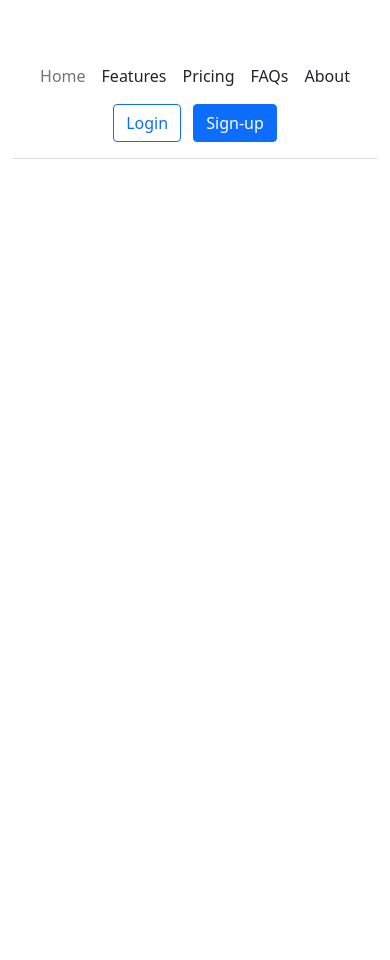
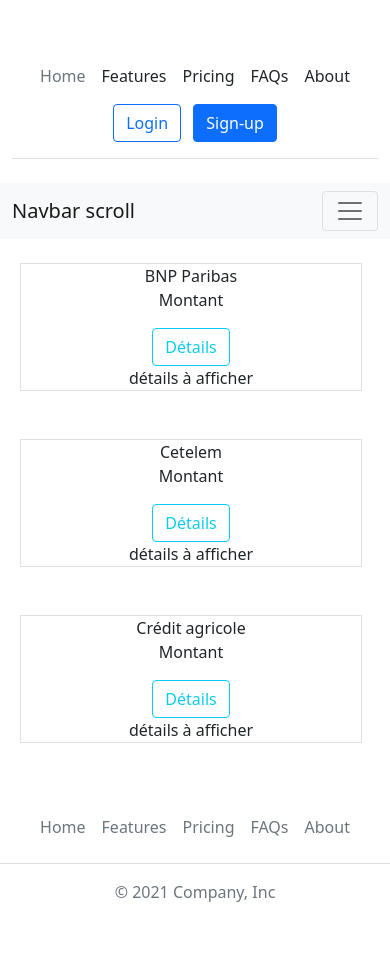
Before and after one commit to HugoDev12/MaBanque, a PHP site: page / in a window 390 px wide. Before the commit the page ends 159 px from the top, so only its background shows below. Run offline with PHP 8.4, Linux system fonts and the light colour scheme.

Commit message:
home page with 3 responsiv cards

```diff
--- a/css/main.css
+++ b/css/main.css
@@ -86,6 +86,14 @@ textarea {
 /* ==========================================================================
    Author's custom styles
    ========================================================================== */
+
+.btn-card{
+  width: auto;
+}
+
+
+
+
 
 /* ==========================================================================
    Helper classes
--- a/index.html
+++ b/index.html
@@ -18,7 +18,7 @@
 </head>
 
 <body>
-
+<!-- ########################################    Header    ################################## -->
   <div class="container">
     <header class="d-flex flex-wrap align-items-center justify-content-center justify-content-md-between py-3 mb-4 border-bottom">
       <a href="/" class="d-flex align-items-center col-md-3 mb-2 mb-md-0 text-dark text-decoration-none">
@@ -39,12 +39,77 @@
       </div>
     </header>
   </div>
+<!-- ########################################   Nav   ######################################### -->
+  <nav class="navbar navbar-expand-lg navbar-light bg-light">
+    <div class="container-fluid">
+      <a class="navbar-brand" href="#">Navbar scroll</a>
+      <button class="navbar-toggler" type="button" data-bs-toggle="collapse" data-bs-target="#navbarScroll" aria-controls="navbarScroll" aria-expanded="false" aria-label="Toggle navigation">
+        <span class="navbar-toggler-icon"></span>
+      </button>
+      <div class="collapse navbar-collapse" id="navbarScroll">
+        <ul class="navbar-nav me-auto my-2 my-lg-0 navbar-nav-scroll" style="--bs-scroll-height: 100px;">
+          <li class="nav-item">
+            <a class="nav-link active" aria-current="page" href="#">Home</a>
+          </li>
+          <li class="nav-item">
+            <a class="nav-link" href="#">Link</a>
+          </li>
+          <li class="nav-item dropdown">
+            <a class="nav-link dropdown-toggle" href="#" id="navbarScrollingDropdown" role="button" data-bs-toggle="dropdown" aria-expanded="false">
+              Link
+            </a>
+            <ul class="dropdown-menu" aria-labelledby="navbarScrollingDropdown">
+              <li><a class="dropdown-item" href="#">Action</a></li>
+              <li><a class="dropdown-item" href="#">Another action</a></li>
+              <li><hr class="dropdown-divider"></li>
+              <li><a class="dropdown-item" href="#">Something else here</a></li>
+            </ul>
+          </li>
+          <li class="nav-item">
+            <a class="nav-link disabled" href="#" tabindex="-1" aria-disabled="true">Link</a>
+          </li>
+        </ul>
+        <form class="d-flex">
+          <input class="form-control me-2" type="search" placeholder="Search" aria-label="Search">
+          <button class="btn btn-outline-success" type="submit">Search</button>
+        </form>
+      </div>
+    </div>
+  </nav>
+<!-- ####################################   Main    ################################################### -->
+<main class="container-fluid d-flex flex-column flex-lg-row justify-content-lg-around row">
+  <article class="border my-4 mx-2 text-center col-md-4 justify-content-center align-self-md-end col-lg-3">
+    <header>BNP Paribas</header>
+    <p>Montant</p>
+    <button type="button" class="btn btn-outline-info btn-card">Détails</button>
+    <div>détails à afficher</div>
+  </article>
+  <article class="border my-4 mx-2 text-center col-md-4 justify-content-center col-lg-3">
+    <header>Cetelem</header>
+    <p>Montant</p>
+    <button type="button" class="btn btn-outline-info btn-card">Détails</button>
+    <div>détails à afficher</div>
+  </article>
+  <article class="border my-4 mx-2 text-center col-md-4 justify-content-center align-self-md-end col-lg-3">
+    <header>Crédit agricole</header>
+    <p>Montant</p>
+    <button type="button" class="btn btn-outline-info btn-card">Détails</button>
+    <div>détails à afficher</div>
+  </article>
+</main>
 
 
-
-
-
-
+<!-- ####################################   Footer    ################################################# -->
+  <footer class="py-3 my-4">
+    <ul class="nav justify-content-center border-bottom pb-3 mb-3">
+      <li class="nav-item"><a href="#" class="nav-link px-2 text-muted">Home</a></li>
+      <li class="nav-item"><a href="#" class="nav-link px-2 text-muted">Features</a></li>
+      <li class="nav-item"><a href="#" class="nav-link px-2 text-muted">Pricing</a></li>
+      <li class="nav-item"><a href="#" class="nav-link px-2 text-muted">FAQs</a></li>
+      <li class="nav-item"><a href="#" class="nav-link px-2 text-muted">About</a></li>
+    </ul>
+    <p class="text-center text-muted">© 2021 Company, Inc</p>
+  </footer>
 
   <!-- Add your site or application content here -->
   <script src="https://cdn.jsdelivr.net/npm/bootstrap@5.1.3/dist/js/bootstrap.bundle.min.js" integrity="sha384-ka7Sk0Gln4gmtz2MlQnikT1wXgYsOg+OMhuP+IlRH9sENBO0LRn5q+8nbTov4+1p" crossorigin="anonymous"></script>
```
